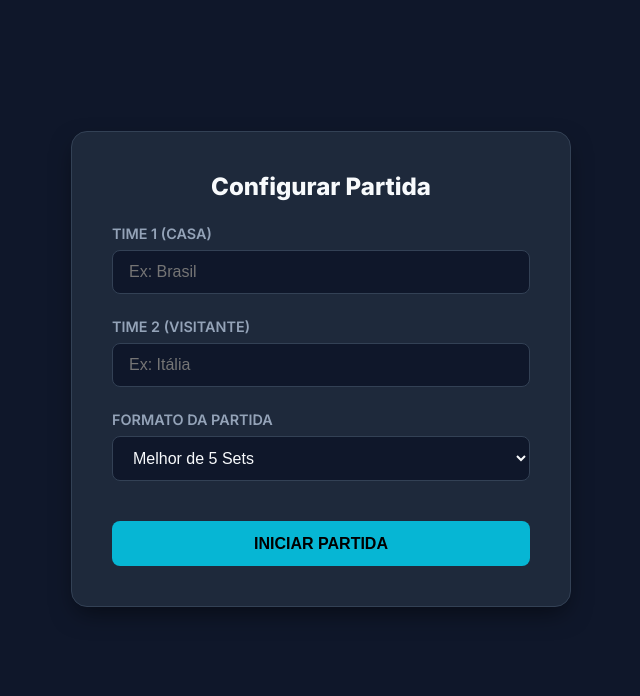
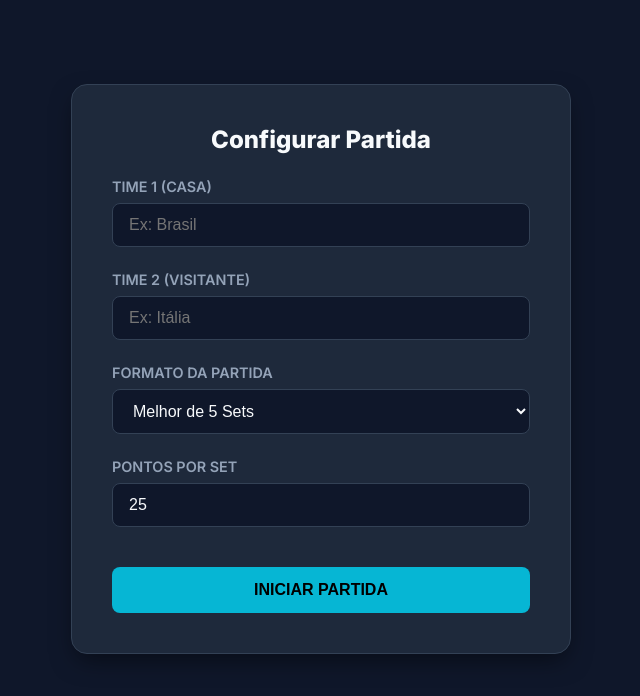
Before and after one commit to Adirvs/Volley-Scoreboard, a Django app: template VolleyScoreboard/Scoreboard/templates/setup.html in a window 1280 px wide. Shown: the part 62-758 px from the top of the page, without its empty margins (319-959 px from the left). Run offline with Django 5.2, Linux system fonts and the light colour scheme; the template is opened without the code that fills it, so the values that code supplies are empty.

Commit message:
Add options for best of 1 set and the possibility of selecting amount of points per set

```diff
--- a/VolleyScoreboard/Scoreboard/templates/setup.html
+++ b/VolleyScoreboard/Scoreboard/templates/setup.html
@@ -25,13 +25,18 @@
     <div class="form-group">
       <label for="id_sets_to_win">Formato da Partida</label>
       <select name="sets_to_win" id="id_sets_to_win" class="form-control">
+        <option value="1" {% if form.sets_to_win.value == "1" or form.sets_to_win.value == 1 %}selected{% endif %}>Melhor de 1 Set</option>
         <option value="2" {% if form.sets_to_win.value == "2" or form.sets_to_win.value == 2 %}selected{% endif %}>Melhor de 3 Sets</option>
         <option value="3" {% if form.sets_to_win.value == "3" or form.sets_to_win.value == 3 or not form.sets_to_win.value %}selected{% endif %}>Melhor de 5 Sets</option>
       </select>
       {{ form.sets_to_win.errors }}
     </div>
 
-    <input type="hidden" name="points_per_set" value="{{ form.points_per_set.value|default:25 }}">
+    <div class="form-group">
+      <label for="id_points_per_set">Pontos por Set</label>
+      <input type="number" name="points_per_set" id="id_points_per_set" class="form-control" value="{{form.points_per_set.value|default:25}}" min="1" max="50" required>
+      {{ form.points_per_set.errors }}
+    </div>
 
     <button type="submit" class="btn btn-primary" style="width: 100%; margin-top: 1rem;">
       Iniciar Partida
```
